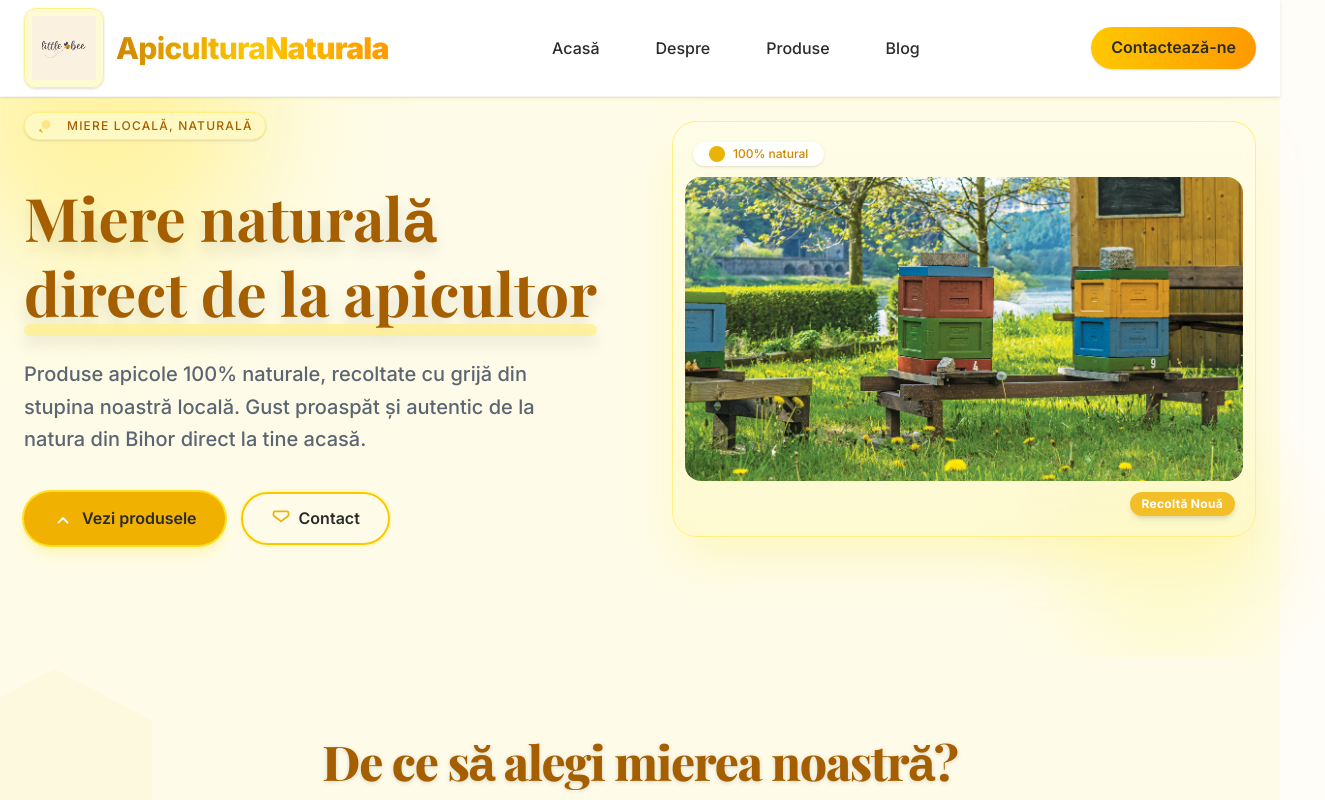
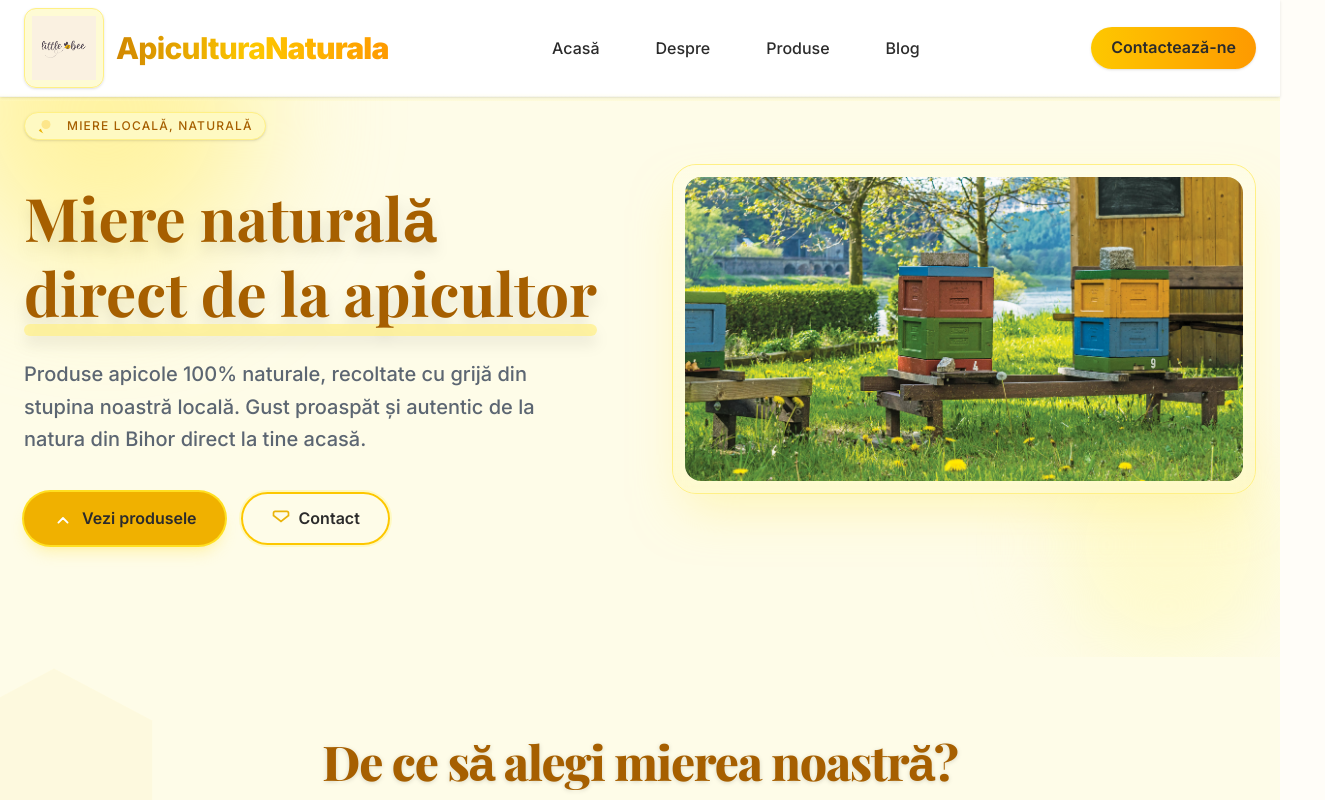
Before and after one commit to ionutpetru4046/Website-Apicultura, a Next.js app: page / in a window 1280 px wide. Shown: the top 800 px of the page, 1325 px wide, since content can reach past the window. Built offline with nearby package versions, Linux system fonts and the light colour scheme; a web font is replaced by a local one.

Commit message:
fixed layout vertical scrooling

```diff
--- a/app/page.tsx
+++ b/app/page.tsx
@@ -11,11 +11,11 @@ import ContactSection from "../app/contact/page";
 
 export default function Home() {
   return (
-    <main className="bg-yellow-50">
+    <main className="bg-yellow-50 overflow-x-hidden">
       {/* Hero */}
       <section className="relative isolate max-w-7xl mx-auto px-6 py-28 grid md:grid-cols-2 gap-16 items-center">
         {/* Decorative shapes/background */}
-        <div aria-hidden className="pointer-events-none absolute z-0 inset-0">
+        <div aria-hidden className="pointer-events-none absolute z-0 inset-0 overflow-hidden">
           <div className="hidden md:block absolute -top-12 -left-14 bg-yellow-200/70 rounded-full blur-3xl w-80 h-80 animate-pulse" />
           <div className="hidden md:block absolute bottom-0 right-0 bg-yellow-100/70 rounded-full blur-2xl w-56 h-56 animate-fadeIn" />
           <svg
@@ -92,8 +92,8 @@ export default function Home() {
           </div>
         </div>
         {/* Hero image with modern card styling */}
-        <div className="relative z-10 w-full h-104 flex items-center justify-center">
-          <div className="relative bg-yellow-100/60 rounded-3xl shadow-2xl shadow-yellow-200/50 border border-yellow-200 p-2 md:p-3 w-full h-full flex items-center justify-center before:content-[''] before:absolute before:inset-0 before:rounded-3xl before:bg-linear-to-b before:from-yellow-50/90 before:to-transparent before:backdrop-blur-sm">
+        <div className="relative z-10 w-full min-h-[320px] flex items-center justify-center">
+          <div className="relative bg-yellow-100/60 rounded-3xl shadow-2xl shadow-yellow-200/50 border border-yellow-200 p-2 md:p-3 w-full h-full flex items-center justify-center before:content-[''] before:absolute before:inset-0 before:rounded-3xl before:bg-gradient-to-b before:from-yellow-50/90 before:to-transparent before:backdrop-blur-sm">
             <Image
               src="/images/stupina1.jpg"
               alt="Stupina cu miere naturală"
@@ -102,6 +102,8 @@ export default function Home() {
               className="object-cover w-full h-full rounded-2xl relative z-10 transition-transform duration-300 hover:scale-105"
               priority
               sizes="(max-width: 768px) 100vw, 50vw"
+              // Ensure image cannot bleed out of container
+              style={{ maxWidth: "100%", maxHeight: "400px" }}
             />
             {/* floating badge */}
             <div className="absolute top-5 left-5 bg-white/90 backdrop-blur-md shadow px-4 py-1 rounded-full flex items-center gap-2 text-yellow-600 text-xs font-medium">
```
